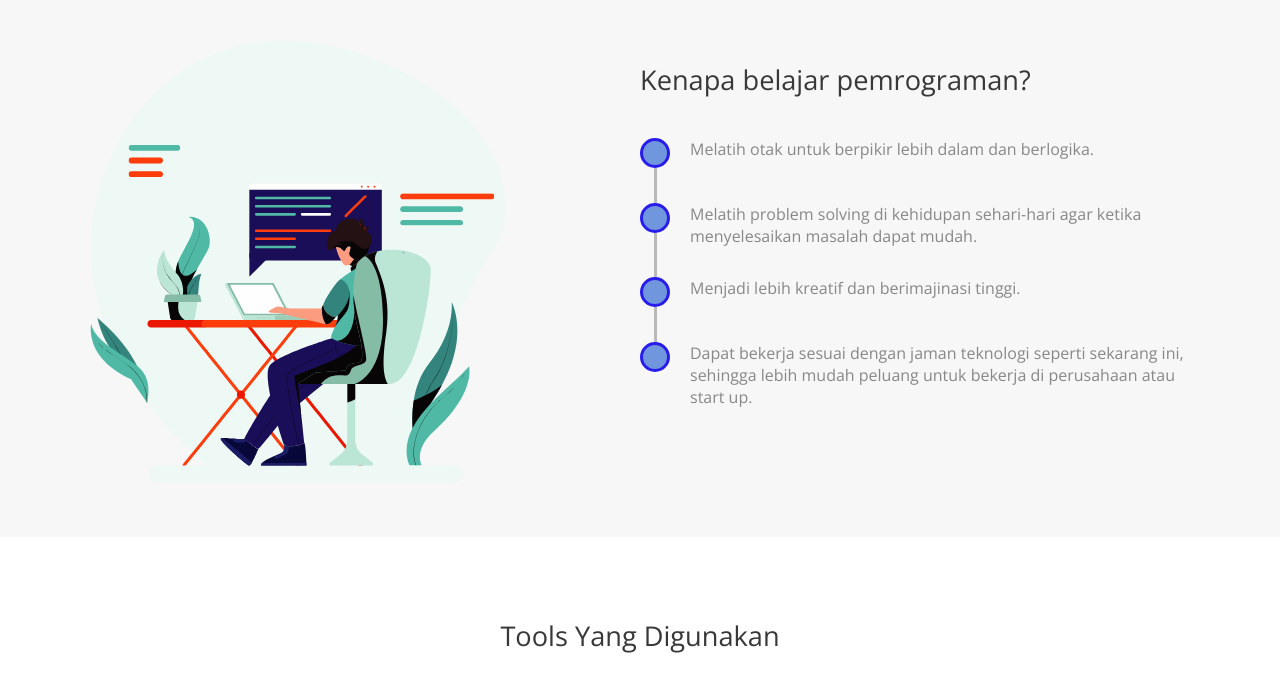
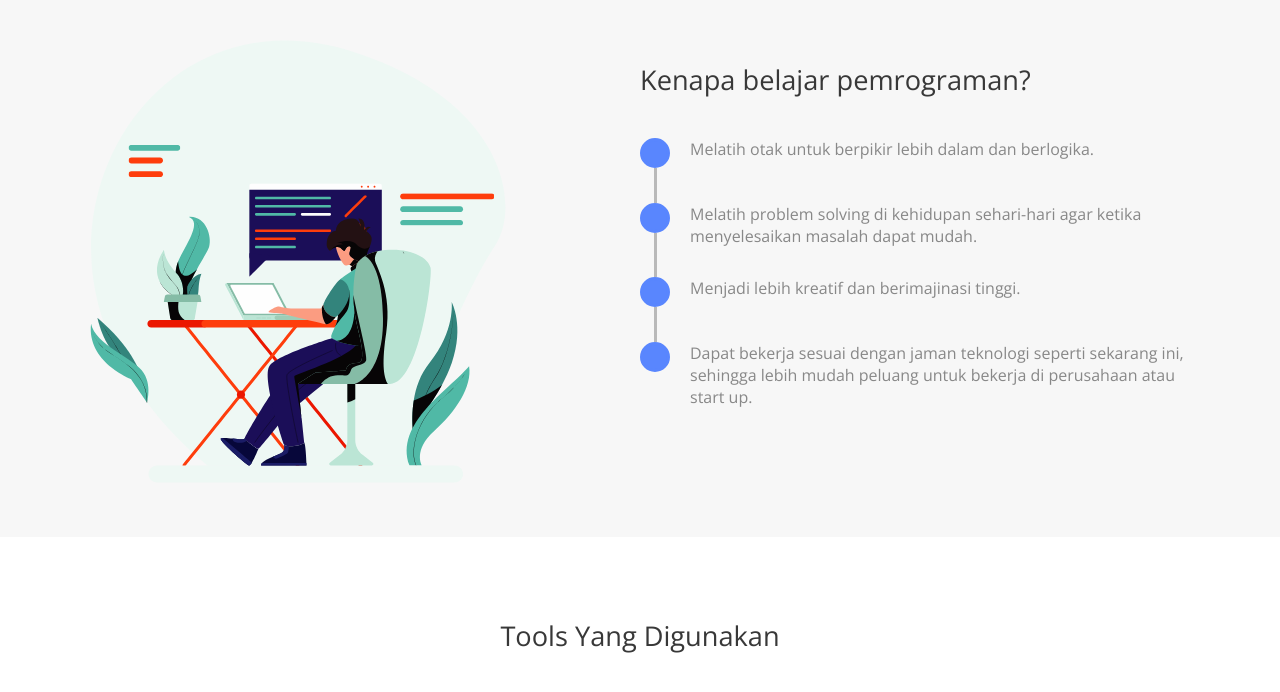
Before and after one commit to agungfir10/online-course-web, a plain HTML site: page index.html in a window 1280 px wide. Shown: the part 1280-1972 px from the top of the page. Drawn offline with nearby package versions, Linux system fonts and the light colour scheme.

Commit message:
version 1 online course

```diff
--- a/assets/css/stylesheet.css
+++ b/assets/css/stylesheet.css
@@ -378,7 +378,7 @@ lottie-player {
 }
 
 .step .circle {
-  background-color: #7096dd;
+  background-color: #5986fe;
   border: 3px solid gray;
   border-radius: 100%;
   width: 30px; /* +6 for border */
@@ -396,7 +396,7 @@ lottie-player {
 
 .step.active .circle {
   visibility: visible;
-  border-color: #291ceb;
+  border-color: #5986fe;
 }
 
 .step:last-child .line {
```
Also changed, not shown: 1 other file.
